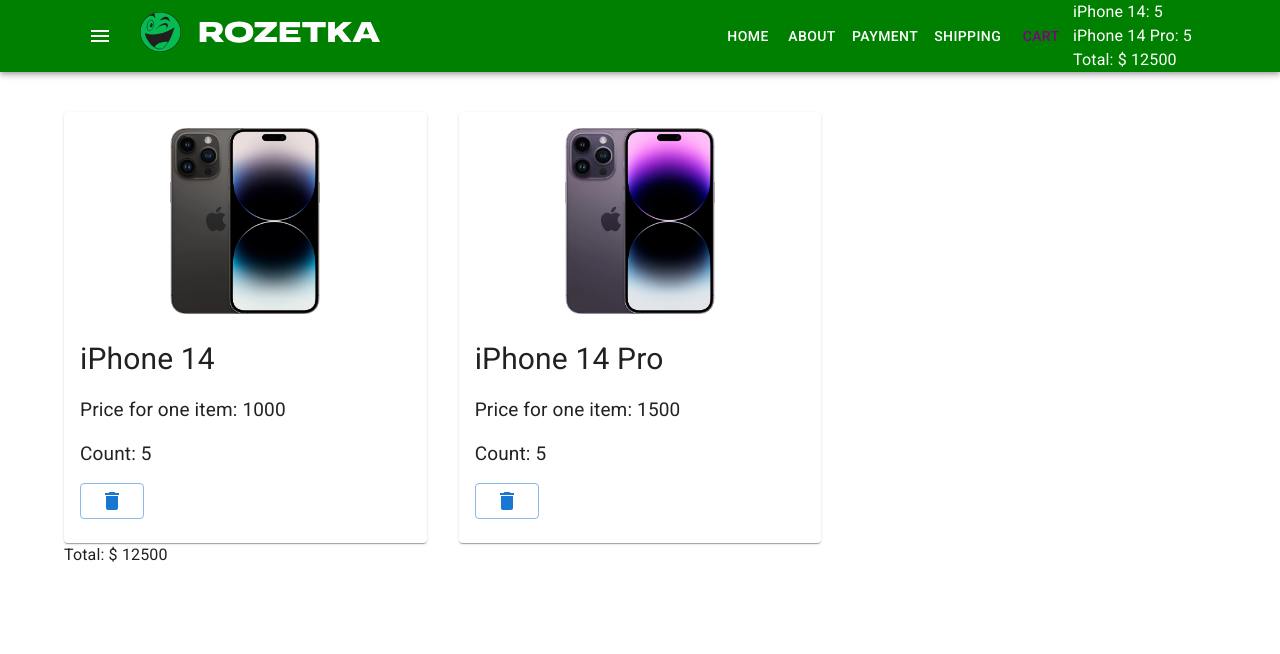
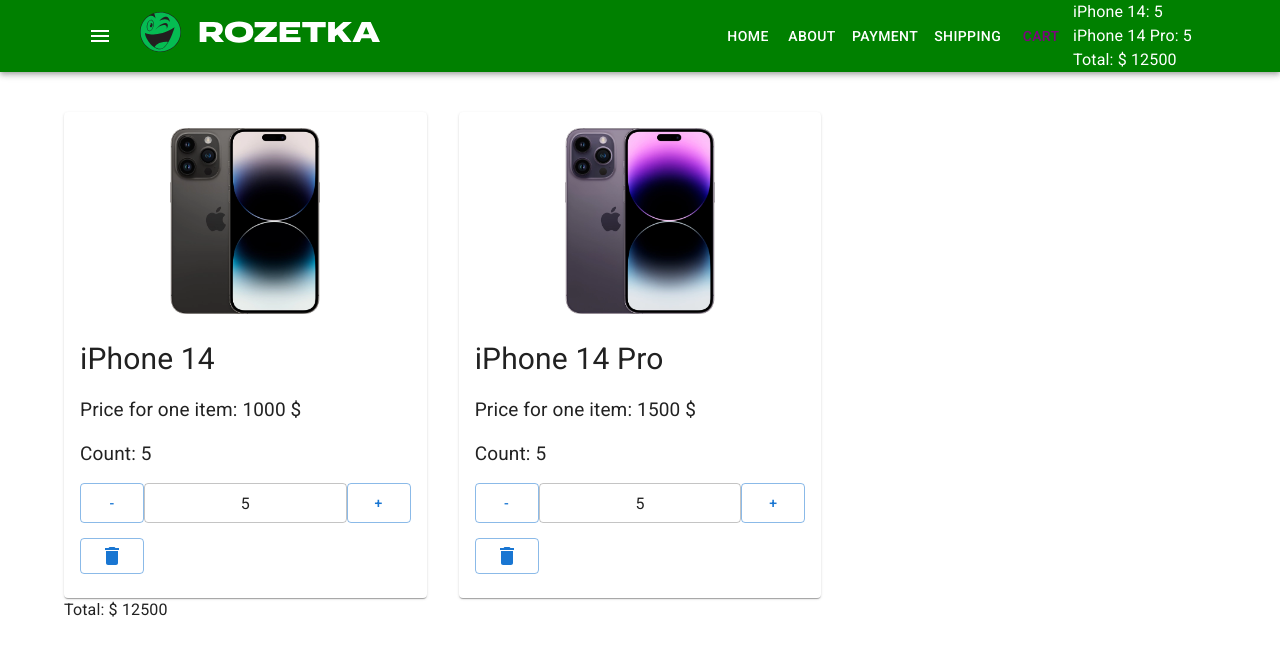
Before and after one commit to OleksiiPustilnyk/react-website-shop, a React (Create React App) app: page /cart in a window 1280 px wide. Shown: the top 654 px of the page. Built offline with nearby package versions, Linux system fonts and the light colour scheme.

Commit message:
added changeProductQuantity

```diff
--- a/src/Container/App/App.tsx
+++ b/src/Container/App/App.tsx
@@ -15,6 +15,7 @@
 
 type Context = {
     removeProductFromCart: (id: number) => void
+    changeProductQuantity: (id: number, count: number) => void
 }
 
 export const AppContext = createContext<Context | null>(null)
@@ -36,10 +37,20 @@
         setProductsInCart((prevState) => omit(prevState, id))
     }
 
+    const changeProductQuantity = (id: number, count: number) => {
+        setProductsInCart((prevState) => ({
+            ...prevState,
+            [id]: count,
+        }))
+    }
+
     return (
         <StyledEngineProvider injectFirst>
             <AppContext.Provider
-                value={{ removeProductFromCart: removeProductFromCart }}
+                value={{
+                    removeProductFromCart: removeProductFromCart,
+                    changeProductQuantity: changeProductQuantity,
+                }}
             >
                 <CssBaseline />
                 <Header productsInCart={productsInCart} />
--- a/src/components/CartProductList/CartProductListItemExtended.tsx
+++ b/src/components/CartProductList/CartProductListItemExtended.tsx
@@ -3,6 +3,7 @@
 import DeleteIcon from '@mui/icons-material/Delete'
 import { AppContext } from 'Container/App/App'
 import { useContext } from 'react'
+import Quantity from 'components/Quantity/Quantity'
 
 type Props = {
     product: Product
@@ -21,11 +22,26 @@
                     </div>
                     <div className="product-title">{product.title}</div>
                     <div className="product-features">
-                        Price for one item: {product.price}
+                        Price for one item: {product.price} $
                     </div>
                     <div className="product-features">
                         Count: {productCount}
                     </div>
+                    <Quantity
+                        count={productCount}
+                        onDecrementClick={() =>
+                            data?.changeProductQuantity(
+                                product.id,
+                                productCount - 1
+                            )
+                        }
+                        onIncrementClick={() =>
+                            data?.changeProductQuantity(
+                                product.id,
+                                productCount + 1
+                            )
+                        }
+                    />
                     <Button
                         variant="outlined"
                         onClick={() => data?.removeProductFromCart(product.id)}
--- a/src/components/Products/ProductListItem.tsx
+++ b/src/components/Products/ProductListItem.tsx
@@ -8,6 +8,7 @@
 
 import './ProductListItem.scss'
 import { useState } from 'react'
+import Quantity from 'components/Quantity/Quantity'
 
 type Props = {
     id: number
@@ -52,21 +53,11 @@
                 <div className="product-features">{capacity}Gb</div>
                 <div className="product-price">$ {price}</div>
                 <div className="product-quantity">
-                    <Button
-                        variant="outlined"
-                        onClick={() => onDecrementClick()}
-                        disabled={count <= 1}
-                    >
-                        -
-                    </Button>
-                    <TextField value={count} size="small" />
-                    <Button
-                        variant="outlined"
-                        onClick={() => onIncrementClick()}
-                        disabled={count >= 10}
-                    >
-                        +
-                    </Button>
+                    <Quantity
+                        count={count}
+                        onDecrementClick={onDecrementClick}
+                        onIncrementClick={onIncrementClick}
+                    />
                 </div>
                 <CardActions className="btn-wrap">
                     <Button
--- /dev/null
+++ b/src/components/Quantity/Quantity.tsx
@@ -0,0 +1,30 @@
+import { Button, TextField } from '@mui/material'
+
+type Props = {
+    count: number
+    onDecrementClick: () => void
+    onIncrementClick: () => void
+}
+
+const Quantity = ({ count, onDecrementClick, onIncrementClick }: Props) => {
+    return (
+        <div className="product-quantity">
+            <Button
+                variant="outlined"
+                onClick={() => onDecrementClick()}
+                disabled={count <= 1}
+            >
+                -
+            </Button>
+            <TextField value={count} size="small" />
+            <Button
+                variant="outlined"
+                onClick={() => onIncrementClick()}
+                disabled={count >= 10}
+            >
+                +
+            </Button>
+        </div>
+    )
+}
+export default Quantity
```
